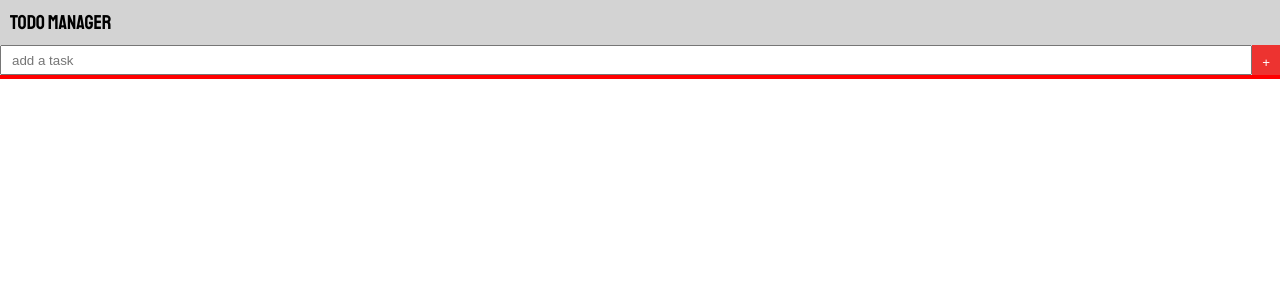
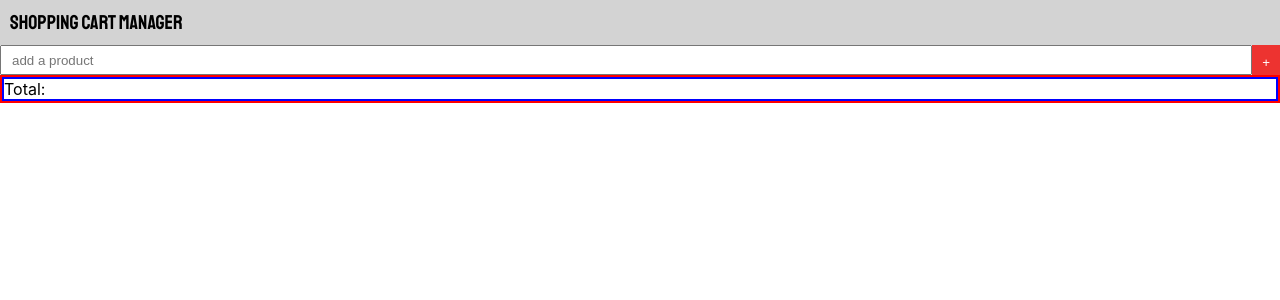
Before and after one commit to LeonAvancini/cart-manager, a React (Create React App) app: page / in a window 1280 px wide. Shown: the top 300 px of the page. Built offline with nearby package versions, Linux system fonts and the light colour scheme.

Commit message:
app: Now, this app was converted to shopping cart manager

```diff
--- a/src/components/Main/Main.tsx
+++ b/src/components/Main/Main.tsx
@@ -1,7 +1,7 @@
 import React, { useEffect, useState } from "react";
 import styled from "styled-components";
 
-import Tasks from "../Tasks/Tasks";
+import Products from "../Products/Products";
 
 const Container = styled.div`
   display: flex;
@@ -49,34 +49,50 @@ const AddTaskButton = styled.button`
   }
 `;
 
-export interface Task {
+export interface Product {
   id: number;
-  description: string;
+  name: string;
+  price: number;
+  quantity: number;
 }
 
 const Main = () => {
-  const [inputValue, setInputValue] = useState<string>("");
-  const [tasks, setTasks] = useState<Task[]>([]);
+  const [productName, setProductName] = useState<string>("");
+  const [productPrice, setProductPrice] = useState<number>(0);
+  const [productQuantity, setProductQuantity] = useState<number>(1);
+  const [products, setProducts] = useState<Product[]>([]);
   const [refreshList, setRefreshList] = useState(false);
 
   useEffect(() => {
-    if (localStorage.getItem("tasks") !== null) {
-      setTasks(JSON.parse(localStorage.getItem("tasks") || ""));
+    if (localStorage.getItem("products") !== null) {
+      setProducts(JSON.parse(localStorage.getItem("products") || ""));
       setRefreshList(false);
     } else {
       setRefreshList(false);
     }
   }, [refreshList]);
 
-  const AddTask = (task: string) => {
-    const tasksList: Task[] = tasks;
-    if (task.trim() === "") {
-      alert("debe ingresar una tarea antes de agregarla");
+  const AddProduct = (name: string, price: number, quantity?: number) => {
+    const productsList: Product[] = products;
+    if (name.trim() === "") {
+      alert("debe ingresar una producto antes de agregarlo al carrito");
+      return;
+    } else if (price === 0) {
+      alert(
+        "debe ingresar una precio al producto antes de agregarlo al carrito"
+      );
       return;
     }
-    tasksList.push({ id: tasks.length + 1, description: task });
-    localStorage.setItem("tasks", JSON.stringify(tasksList));
-    setInputValue("");
+    productsList.push({
+      id: products.length + 1,
+      name: name,
+      price: price,
+      quantity: quantity || 1,
+    });
+    localStorage.setItem("products", JSON.stringify(productsList));
+    setProductName("");
+    setProductPrice(0);
+    setProductQuantity(1);
     setRefreshList(true);
   };
 
@@ -91,18 +107,19 @@ const Main = () => {
 
   return (
     <Container>
-      <Title>TODO Manager</Title>
+      <Title>Shopping cart Manager</Title>
       <AddTaskContainer>
         <AddTaskInput
-          placeholder="add a task"
-          value={inputValue}
+          placeholder="add a product"
+          value={productName}
           onChange={(e) => {
-            setInputValue(e.target.value);
+            setProductName(e.target.value);
           }}
         />
         <AddTaskButton
           onClick={() => {
-            AddTask(inputValue);
+            //FIXME: send product price and quantity correctly
+            AddProduct(productName, 5);
           }}
         >
           +
@@ -115,7 +132,7 @@ const Main = () => {
           Borrar
         </AddTaskButton> */}
       </AddTaskContainer>
-      <Tasks tasks={tasks} />
+      <Products products={products} />
     </Container>
   );
 };
--- /dev/null
+++ b/src/components/Products/ProductItem/index.tsx
@@ -0,0 +1,41 @@
+import React from "react";
+import styled from "styled-components";
+
+const Container = styled.div`
+  display: flex;
+  border: 1px solid black;
+  height: 30px;
+`;
+const DeleteTaskContainer = styled.div`
+  display: flex;
+  align-items: center;
+  justify-content: center;
+  background-color: lightblue;
+  color: blue;
+  width: 30px;
+`;
+const DescriptionContainer = styled.div`
+  display: flex;
+  align-items: center;
+  justify-content: center;
+  color: blue;
+  width: 100%;
+`;
+
+interface ProductProps {
+  name: string;
+  price: number;
+  quantity?: number;
+}
+const ProductItem = ({ name, price, quantity }: ProductProps) => {
+  return (
+    <Container>
+      <DeleteTaskContainer>-</DeleteTaskContainer>
+      <DescriptionContainer>{name}</DescriptionContainer>
+      <DescriptionContainer>{price}</DescriptionContainer>
+      <DescriptionContainer>{quantity}</DescriptionContainer>
+    </Container>
+  );
+};
+
+export default ProductItem;
--- /dev/null
+++ b/src/components/Products/Products.tsx
@@ -0,0 +1,42 @@
+import React from "react";
+import styled from "styled-components";
+
+import { Product } from "../Main/Main";
+import ProductItem from "./ProductItem";
+
+const Container = styled.div`
+  display: flex;
+  flex-direction: column;
+  width: 100%;
+  heigth: 100%;
+  border: 2px solid red;
+  background-color: white;
+`;
+const TotalPriceContainer = styled.div`
+  display: flex;
+  width: 100%;
+  heigth: 40px;
+  border: 2px solid blue;
+`;
+interface ProductsProps {
+  products: Product[];
+}
+const Products = ({ products }: ProductsProps) => {
+  return (
+    <Container>
+      {products.map((product) => {
+        return (
+          <ProductItem
+            key={product.id}
+            name={product.name}
+            price={product.price}
+            quantity={product.quantity}
+          />
+        );
+      })}
+      <TotalPriceContainer>Total:</TotalPriceContainer>
+    </Container>
+  );
+};
+
+export default Products;
--- a/src/components/Tasks/TaskItem/TaskItem.tsx
+++ /dev/null
@@ -1,28 +0,0 @@
-import React from "react";
-import styled from "styled-components";
-
-const Container = styled.div`
-  padding: 10px;
-  display: flex;
-  border: 1px solid black;
-`;
-const IdContainer = styled.div`
-  background-color: black;
-  color: white;
-`;
-const DescriptionContainer = styled.div``;
-
-interface TaskProps {
-  id: number;
-  description: string;
-}
-const TaskItem = ({ id, description }: TaskProps) => {
-  return (
-    <Container>
-      <IdContainer>{id}</IdContainer>
-      <DescriptionContainer>{description}</DescriptionContainer>
-    </Container>
-  );
-};
-
-export default TaskItem;
--- a/src/components/Tasks/Tasks.tsx
+++ /dev/null
@@ -1,27 +0,0 @@
-import React from "react";
-import styled from "styled-components";
-import { Task } from "../Main/Main";
-import TaskItem from "./TaskItem/TaskItem";
-
-const Container = styled.div`
-  display: flex;
-  flex-direction: column;
-  width: 100%;
-  heigth: 100%;
-  border: 2px solid red;
-  background-color: white;
-`;
-interface TasksProps {
-  tasks: Task[];
-}
-const Tasks = ({ tasks }: TasksProps) => {
-  return (
-    <Container>
-      {tasks.map((task) => {
-        return <TaskItem id={task.id} description={task.description} />;
-      })}
-    </Container>
-  );
-};
-
-export default Tasks;
```
